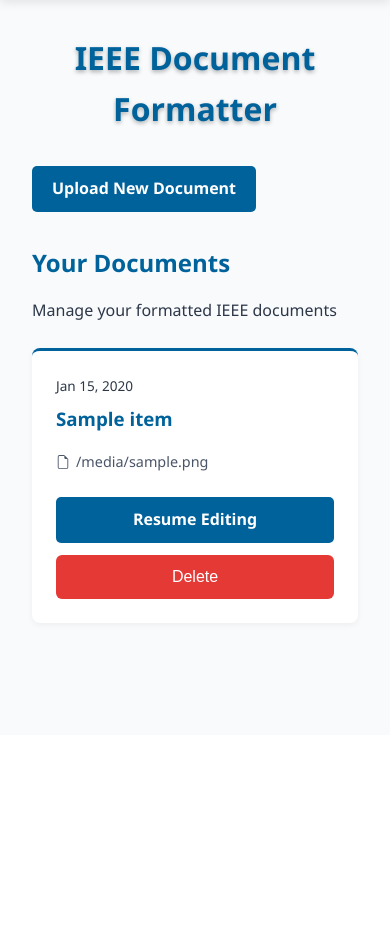
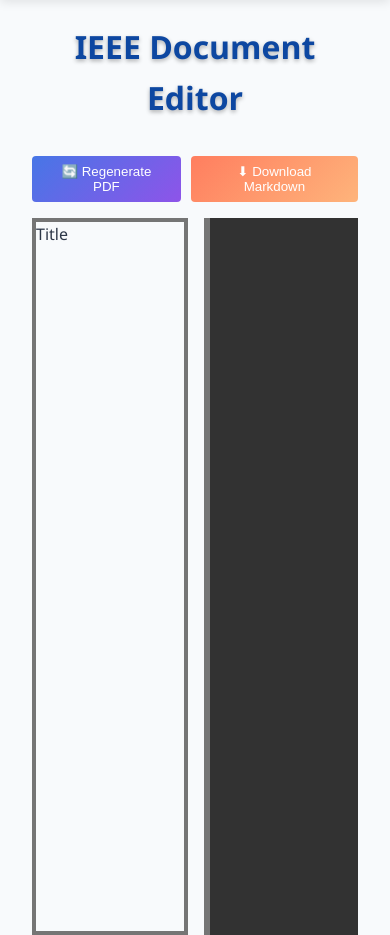
Before and after one commit to sumit-kumar-2104/IEEE_Document_Formatter, a Flask app: template templates/dashboard.html in a window 390 px wide. Shown: the part 109-1044 px from the top of the page. Before the commit the page ends 734 px from the top, so only its background shows below. Run offline with Flask 3, Linux system fonts and the light colour scheme; the template is opened without the code that fills it: most values are stand-ins (such as "Sample title", 1, 10 or a date in 2020); some libraries are stand-ins or nearby versions.

Commit message:
Update dashboard.html

```diff
--- a/templates/dashboard.html
+++ b/templates/dashboard.html
@@ -1,190 +1,218 @@
 {% extends "base_dashboard.html" %}
-{% block title %}IEEE Document Dashboard{% endblock %}
+{% block title %}IEEE Document Editor{% endblock %}
+{% block body_style %}
+background: linear-gradient(rgba(0,0,0,0.85), rgba(0,0,0,0.85)), url('https://source.unsplash.com/1600x900/?latex,editor,ai');
+{% endblock %}
 
 {% block content %}
-<div class="dashboard-container">
-  <h1 style="color: #00629B;">IEEE Document Formatter</h1>
+<h1 class="fadeInDown" style="color:  #0d47a1;">IEEE Document Editor</h1>
 
-  <div class="upload-section">
-    <a href="/index.html" class="btn-ieee-solid">
-      Upload New Document
+{% if from_dashboard %}
+<div id="topBarButtons" style="position: fixed; top: 10px; right: 10px; z-index: 999;">
+  <a href="/dashboard">
+    <button class="dashboard-btn"> Back to Dashboard</button>
+  </a>
+
   </a>
 </div>
+{% endif %}
 
-  <div class="documents-header">
-    <h2>Your Documents</h2>
-    <p class="text-muted">Manage your formatted IEEE documents</p>
+<div id="controlBar" style="margin-bottom: 1em; display: flex; gap: 10px;">
+  <button onclick="regenerateMarkdown()" style="   background:linear-gradient(135deg, #4776E6 0%, #8E54E9 100%);
+    color: white;
+    border: none;
+    padding: 8px 16px;
+    border-radius: 4px;
+    cursor: pointer;
+    font-weight: 500;
+    display: flex;
+    align-items: center;
+    gap: 8px;
+    transition: all 0.2s ease;">🔄 Regenerate PDF</button>
+  <button onclick="downloadMarkdown()" style="background:linear-gradient(135deg, #ff7e5f 0%, #feb47b 100%);
+    color: white;
+    border: none;
+    padding: 8px 16px;
+    border-radius: 4px;
+    cursor: pointer;
+    font-weight: 500;
+    display: flex;
+    align-items: center;
+    gap: 8px;
+    transition: all 0.2s ease;">⬇ Download Markdown</button>
 </div>
 
-  {% if uploads %}
-  <div class="document-grid">
-    {% for item in uploads %}
-    <div class="document-card">
-      <div class="document-meta">
-        <span class="text-muted">
-          {{ item.parsed_on.strftime('%b %d, %Y') if item.parsed_on.strftime else item.parsed_on }}
-        </span>
+<div id="editorContainer" style="display: flex; gap: 1em; height: 85vh;">
+  <!-- 📝 Editable Structured Content (Left Panel) -->
+  <div id="structuredEditor" class="panel" style="flex: 1; border: 4px solid #757575; overflow-y: auto; max-height: 85vh;"></div>
+
+  <!-- 📄 LaTeX PDF Preview (Right Panel) -->
+  <div id="ieeePreview" class="panel" style="flex: 1; background-color: rgba(40, 40, 40, 0.95); border-left: 6px solid #757575; overflow-y: auto; max-height: 85vh;">
+    <iframe id="pdfFrame" src="" width="100%" height="100%" style="border: none; border-radius: 6px;"></iframe>
+  </div>
 </div>
 
-      <h3>{{ item.title or 'Untitled Document' }}</h3>
+<script>
+  const parsedData = {{ parsed | tojson }};
+  let debounceTimer;
 
-      <div class="file-info">
-        <svg width="14" height="14" fill="currentColor" viewBox="0 0 16 16" style="margin-right: 6px;">
-          <path d="M4 0h5.5v1H4a1 1 0 0 0-1 1v12a1 1 0 0 0 1 1h8a1 1 0 0 0 1-1V4.5h1V14a2 2 0 0 1-2 2H4a2 2 0 0 1-2-2V2a2 2 0 0 1 2-2z"/>
-          <path d="M9.5 3V0L14 4.5h-3A1.5 1.5 0 0 1 9.5 3z"/>
-        </svg>
-        {{ item.file_name }}
-      </div>
-
-      <div class="document-actions">
-        <a href="/resume/{{ item.temp_id }}" class="btn-ieee-solid">
-          Resume Editing
-        </a>
-        <form action="/delete_upload/{{ item.temp_id }}" method="post" style="display: inline;">
-          <button type="submit" class="btn-ieee-danger" style="background-color: #E53935;">
-            Delete
-          </button>
-        </form>
-      </div>
-    </div>
-    {% endfor %}
-  </div>
-  {% else %}
-  <div class="empty-state">
-    <svg width="64" height="64" fill="currentColor" viewBox="0 0 16 16">
-      <path d="M8 15A7 7 0 1 1 8 1a7 7 0 0 1 0 14zm0 1A8 8 0 1 0 8 0a8 8 0 0 0 0 16z"/>
-      <path d="M8 4a.5.5 0 0 1 .5.5v3h3a.5.5 0 0 1 0 1h-3v3a.5.5 0 0 1-1 0v-3h-3a.5.5 0 0 1 0-1h3v-3A.5.5 0 0 1 8 4z"/>
-    </svg>
-    <h3>No Documents Found</h3>
-    <p>Get started by uploading your first IEEE document</p>
-    <a href="/index.html" class="btn-ieee-solid">Upload Document</a>
-  </div>
-  {% endif %}
-</div>
-
-<style>
-  .dashboard-container {
-    margin-top: 2rem;
+  function renderContentWithImages(content) {
+    return content.replace(/\[IMAGE:\s*(.*?)\]/g, (match, path) => {
+      return `<div><img src="${path.trim()}" style="max-width: 100%; border: 2px solid #888; border-radius: 4px; margin: 10px 0;" /></div>`;
+    }).replace(/\n/g, '<br>');
   }
 
-  .upload-section {
-    margin: 1.5rem 0 2rem;
+  function renderTable(table, idx) {
+    let html = `<div class="table-block" data-table-id="${idx}"><table border="1" style="width:100%;margin:10px 0;">`;
+    table.forEach(row => {
+      html += "<tr>";
+      row.forEach(cell => {
+        html += `<td>${cell}</td>`;
+      });
+      html += "</tr>";
+    });
+    html += "</table></div>";
+    return html;
   }
 
-  .documents-header {
-    margin-bottom: 1.5rem;
+  function renderEditableStructure() {
+    const container = document.getElementById('structuredEditor');
+    container.innerHTML = '';
+
+    container.innerHTML += `<div class="editable-heading" data-section-id="title">Title</div>
+      <div class="editable-para" contenteditable="true" data-key="title" data-section-id="title">${parsedData.title || ''}</div>`;
+
+    if (parsedData.abstract)
+      container.innerHTML += `<div class="editable-heading" data-section-id="abstract">Abstract</div>
+      <div class="editable-para" contenteditable="true" data-key="abstract" data-section-id="abstract">${renderContentWithImages(parsedData.abstract)}</div>`;
+
+    if (parsedData.keywords)
+      container.innerHTML += `<div class="editable-heading" data-section-id="keywords">Keywords</div>
+      <div class="editable-para" contenteditable="true" data-key="keywords" data-section-id="keywords">${renderContentWithImages(parsedData.keywords)}</div>`;
+
+    (parsedData.sections || []).forEach((sec, i) => {
+      container.innerHTML += `<div class="editable-heading" contenteditable="true" data-sec="${i}" data-sub="heading" data-section-id="section-${i}">${sec.heading}</div>
+        <div class="editable-para" contenteditable="true" data-sec="${i}" data-sub="content" data-section-id="section-${i}">${renderContentWithImages(sec.content)}</div>`;
+
+      if (sec.images) {
+        sec.images.forEach((img, j) => {
+          container.innerHTML +=
+            `<div class="image-block" style="margin: 10px 0;" data-sec="${i}" data-img="${j}" data-section-id="section-${i}-img-${j}">
+              <img src="${img.path}" style="max-width: 100%; max-height: 200px; display: block; margin-bottom: 5px;" />
+              <input type="text" class="image-caption" data-sec="${i}" data-img="${j}" value="${img.caption || ''}" placeholder="Caption..." style="width: 100%; margin-bottom: 5px;" />
+              <select class="image-size" data-sec="${i}" data-img="${j}" style="width: 100%;">
+                <option value="small" ${img.size === 'small' ? 'selected' : ''}>Small</option>
+                <option value="medium" ${img.size === 'medium' ? 'selected' : ''}>Medium</option>
+                <option value="large" ${img.size === 'large' ? 'selected' : ''}>Large</option>
+              </select>
+            </div>`;
+        });
       }
 
-  .documents-header h2 {
-    margin-bottom: 0.5rem;
-    color: var(--ieee-blue);
+      (sec.subsections || []).forEach((sub, j) => {
+        container.innerHTML += `<div class="editable-subheading" contenteditable="true" data-sec="${i}" data-subsec="${j}" data-sub="heading" data-section-id="section-${i}-sub-${j}">${sub.heading}</div>
+          <div class="editable-para" contenteditable="true" data-sec="${i}" data-subsec="${j}" data-sub="content" data-section-id="section-${i}-sub-${j}">${renderContentWithImages(sub.content)}</div>`;
+      });
+    });
+
+    // Render tables
+    if (parsedData.tables && parsedData.tables.length > 0) {
+      container.innerHTML += `<div class="editable-heading" data-section-id="tables">Tables</div>`;
+      parsedData.tables.forEach((table, idx) => {
+        container.innerHTML += renderTable(table, idx);
+      });
     }
 
-  .document-grid {
-    display: grid;
-    grid-template-columns: repeat(auto-fill, minmax(300px, 1fr));
-    gap: 1.5rem;
+    if (parsedData.references && parsedData.references.length > 0) {
+      container.innerHTML += `<div class="editable-heading" data-section-id="references">References</div>`;
+      parsedData.references.forEach((ref, i) => {
+        container.innerHTML += `<div class="editable-para" contenteditable="true" data-ref="${i}" data-section-id="ref-${i}">${renderContentWithImages(ref)}</div>`;
+      });
     }
 
-  .document-card {
-    background: var(--card-bg);
-    border-radius: 8px;
-    padding: 1.5rem;
-    box-shadow: 0 2px 6px rgba(0,0,0,0.05);
-    border-top: 3px solid var(--ieee-blue);
-    transition: transform 0.2s;
+    document.querySelectorAll('[contenteditable]').forEach(el => {
+      el.addEventListener('input', () => {
+        clearTimeout(debounceTimer);
+        debounceTimer = setTimeout(() => {
+          captureEditedData();
+          regenerateMarkdown();
+        }, 800);
+      });
+    });
   }
 
-  .document-card:hover {
-    transform: translateY(-3px);
-    box-shadow: 0 4px 12px rgba(0,0,0,0.1);
+  function captureEditedData() {
+    document.querySelectorAll('[contenteditable]').forEach(el => {
+      const key = el.dataset.key;
+      const sec = el.dataset.sec;
+      const subsec = el.dataset.subsec;
+      const sub = el.dataset.sub;
+      const ref = el.dataset.ref;
+      const text = el.innerText.trim();
+
+      if (key) parsedData[key] = text;
+      else if (ref !== undefined) parsedData.references[ref] = text;
+      else if (sec !== undefined && subsec !== undefined) {
+        parsedData.sections[sec].subsections[subsec][sub] = text;
+      } else if (sec !== undefined) {
+        parsedData.sections[sec][sub] = text;
+      }
+    });
+
+    document.querySelectorAll('.image-caption').forEach(el => {
+      const sec = el.dataset.sec;
+      const img = el.dataset.img;
+      parsedData.sections[sec].images[img].caption = el.value.trim();
+    });
+
+    document.querySelectorAll('.image-size').forEach(el => {
+      const sec = el.dataset.sec;
+      const img = el.dataset.img;
+      parsedData.sections[sec].images[img].size = el.value;
+    });
   }
 
-  .document-meta {
-    margin-bottom: 0.5rem;
-    font-size: 0.85rem;
+  async function regenerateMarkdown() {
+    const res = await fetch('/generate_pdf', {
+      method: 'POST',
+      headers: { 'Content-Type': 'application/json' },
+      body: JSON.stringify(parsedData)
+    });
+
+    const result = await res.json();
+    const iframe = document.getElementById('pdfFrame');
+    if (result.success) {
+      iframe.src = `/static/temp.pdf?${Date.now()}#toolbar=0&view=FitH`;
+      // Section synchronization: inject overlay or use a custom preview for click events
+      // Example: If you use an HTML preview, add data-section-id to elements and listen for clicks
+    } else {
+      iframe.srcdoc = `<pre style="color:red;">${result.error || 'PDF generation failed'}</pre>`;
+    }
   }
 
-  .document-card h3 {
-    margin: 0 0 1rem 0;
-    color: var(--ieee-blue);
+  function downloadMarkdown() {
+    const text = document.getElementById('ieeePreview').textContent;
+    const blob = new Blob([text], { type: "text/markdown" });
+    const url = URL.createObjectURL(blob);
+    const a = document.createElement("a");
+    a.href = url;
+    a.download = "ieee_formatted.md";
+    a.click();
+    URL.revokeObjectURL(url);
   }
 
-  .file-info {
-    display: flex;
-    align-items: center;
-    color: var(--text-light);
-    font-size: 0.9rem;
-    margin-bottom: 1.5rem;
-  }
-
-  .document-actions {
-    display: flex;
-    gap: 0.75rem;
-  }
-
-  /* Solid Button Styles */
-  .btn-ieee-solid {
-    background: #00629B;
-    color: white;
-    padding: 10px 20px;
-    border: none;
-    border-radius: 5px;
-    cursor: pointer;
-    font-weight: bold;
-    text-decoration: none;
-    display: inline-block;
-    text-align: center;
-    transition: opacity 0.2s;
-  }
-
-  .btn-ieee-danger {
-    background: #E53935;
-    color: white;
-    padding: 15px 20px;
-    border: none;
-    border-radius: 5px;
-    cursor: pointer;
-    font-weight: bold;
-    text-decoration: none;
-    display: inline-block;
-    text-align: center;
-    transition: opacity 0.2s;
-  }
-
-  .btn-ieee-solid:hover,
-  .btn-ieee-danger:hover {
-    opacity: 0.9;
-    text-decoration: none;
-  }
-
-  .empty-state {
-    text-align: center;
-    padding: 3rem 2rem;
-    background: var(--card-bg);
-    border-radius: 8px;
-    margin: 2rem 0;
-  }
-
-  .empty-state svg {
-    color: var(--ieee-blue);
-    opacity: 0.7;
-    margin-bottom: 1rem;
-  }
-
-  .empty-state h3 {
-    color: var(--ieee-blue);
-    margin-bottom: 0.5rem;
-  }
-
-  @media (max-width: 768px) {
-    .document-grid {
-      grid-template-columns: 1fr;
-    }
-
-    .document-actions {
-      flex-direction: column;
+  // Section synchronization: Scroll LHS to section when clicking on RHS (if you use HTML preview)
+  window.addEventListener('message', function(event) {
+    if (event.data && event.data.sectionId) {
+      const el = document.querySelector(`[data-section-id="${event.data.sectionId}"]`);
+      if (el) {
+        el.scrollIntoView({ behavior: 'smooth', block: 'center' });
+        el.focus();
       }
     }
-</style>
+  });
+
+  renderEditableStructure();
+  regenerateMarkdown();
+</script>
 {% endblock %}
```
Lines whose indentation alone changed are shown as unchanged.
